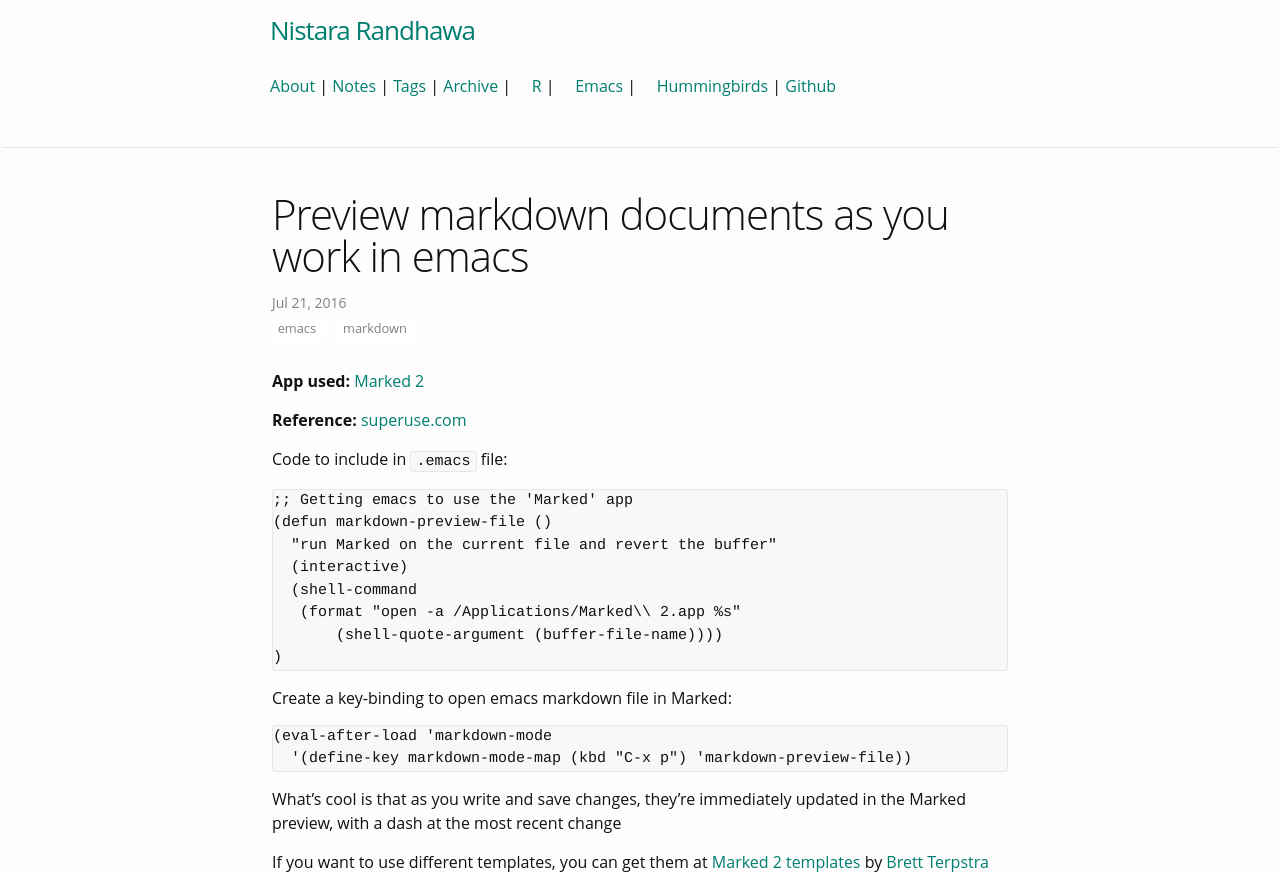
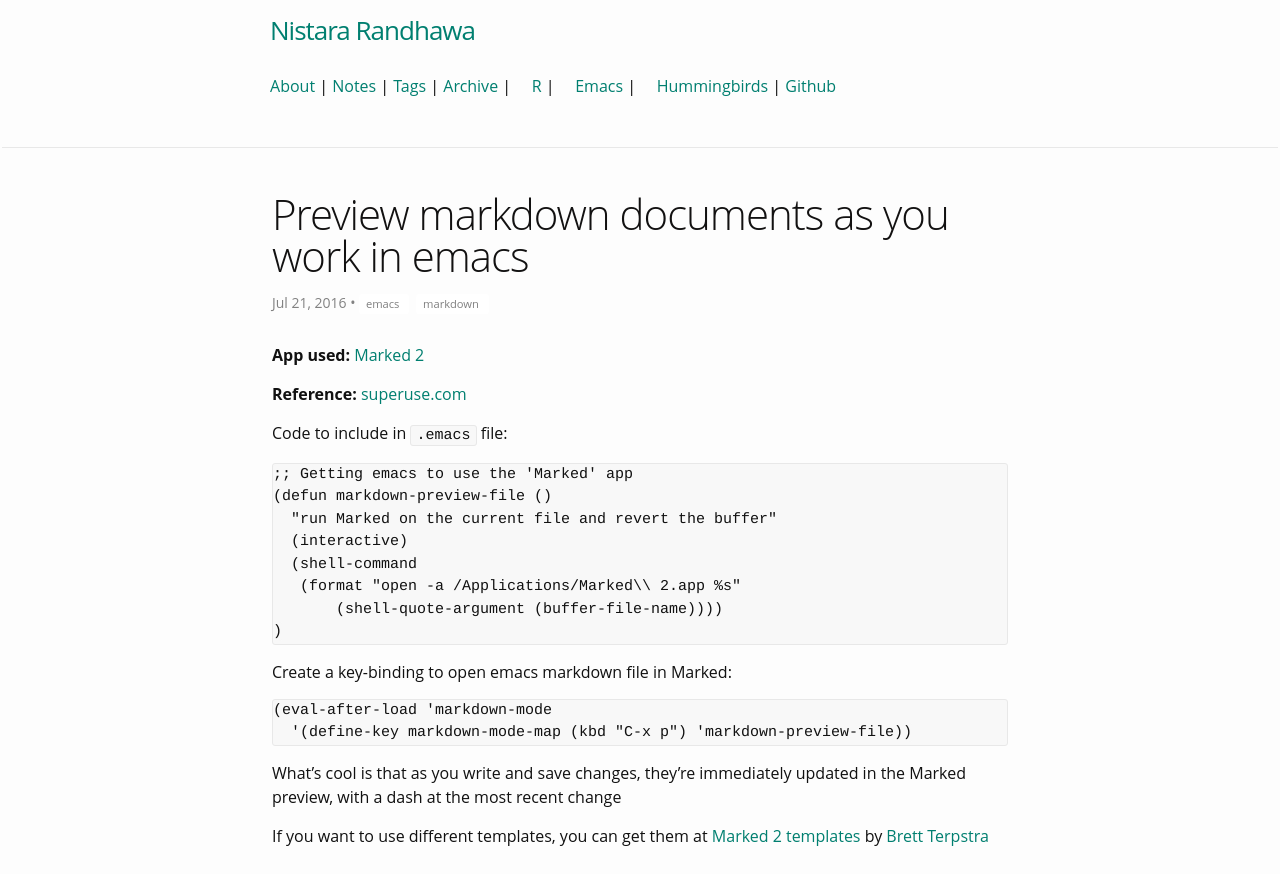
Before and after one commit to nistara/first-website, a Jekyll site: the page built from _posts/2016-07-21-emacs-marked.md, in a window 1280 px wide, cut to the strip 0-874 px from the top of the page. Built offline with Jekyll 4.4.1, drawn with Linux system fonts in a browser that asks for light colours; comment, search, counter and statistics services are not loaded.

Commit message:
edit post title area

```diff
--- a/_layouts/post.html
+++ b/_layouts/post.html
@@ -5,15 +5,27 @@ layout: default
 
   <header class="post-header">
     <h1 class="post-title">{{ page.title }}</h1>
-    <p class="post-meta">{{ page.date | date: "%b %-d, %Y" }}{% if page.updated %} • updated: {{ page.updated | date: "%b %-d, %Y" }}{% endif %}{% if page.author %} • {{ page.author }}{% endif %}{% if page.place %} • {{ page.place  }}{% endif %}{% if page.meta %} • {{ page.meta }}{% endif %}</p>
 
-    {% if page.tags %}
-    <div>
+
+
+
+    <p class="post-meta">{{ page.date | date: "%b %-d, %Y" }}{% if page.updated %} • updated: {{ page.updated | date: "%b %-d, %Y" }}{% endif %}{% if page.author %} • {{ page.author }}{% endif %}{% if page.place %} • {{ page.place  }}{% endif %}{% if page.meta %} • {{ page.meta }}{% endif %} •
+
+     {% if page.tags %}
      {% for tag in page.tags %}
        <a href="{{ site.baseurl }}/tags.html#{{ tag | cgi_escape }}" title="Pages tagged {{ tag }}" rel="tag" class = "tag"> {{ tag }} </a>  &nbsp
      {% endfor %}
-    </div>
     {% endif %}
+
+    </p>
+
+    <!-- {% if page.tags %} -->
+    <!-- <div> -->
+    <!--  {% for tag in page.tags %} -->
+    <!--    <a href="{{ site.baseurl }}/tags.html#{{ tag | cgi_escape }}" title="Pages tagged {{ tag }}" rel="tag" class = "tag"> {{ tag }} </a>  &nbsp -->
+    <!--  {% endfor %} -->
+    <!-- </div> -->
+    <!-- {% endif %} -->
 
   </header>
 
```
